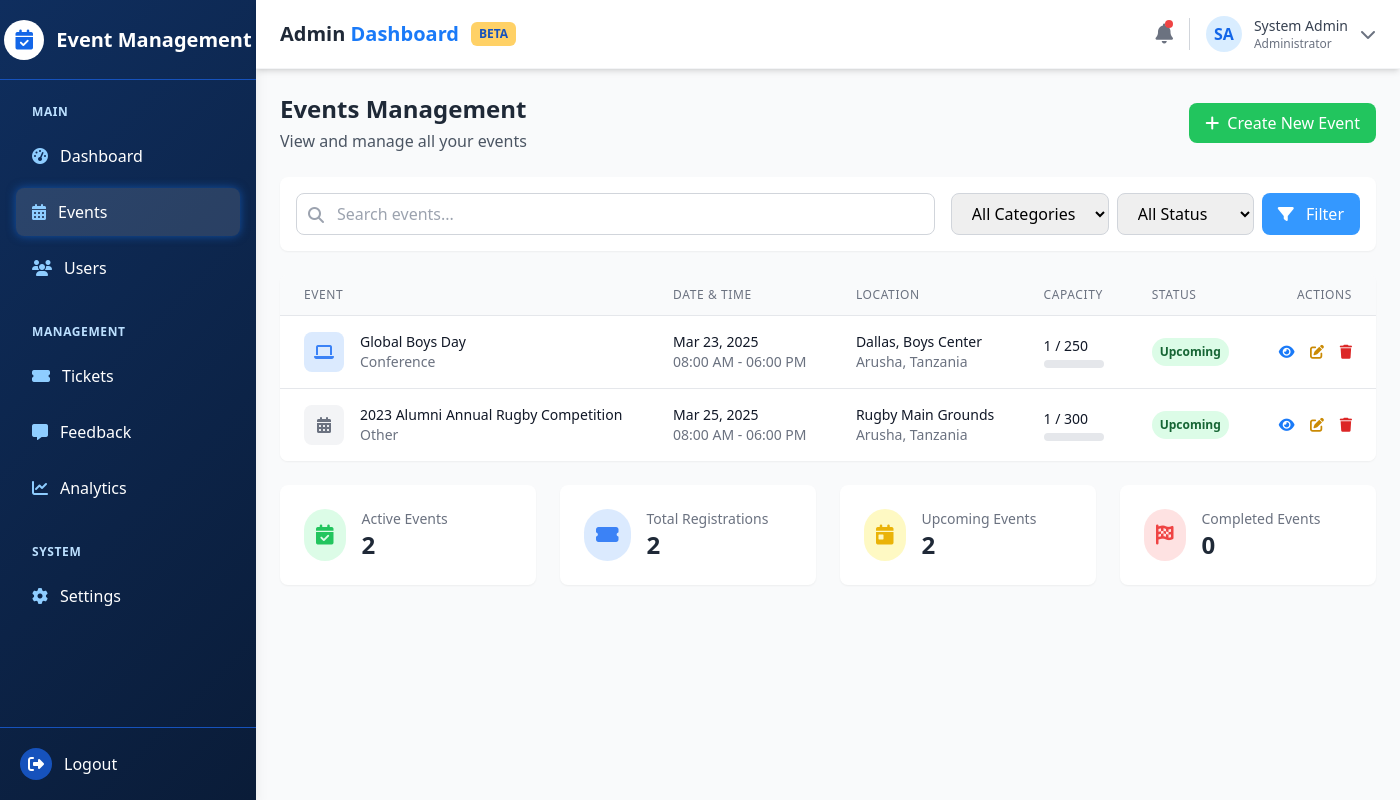
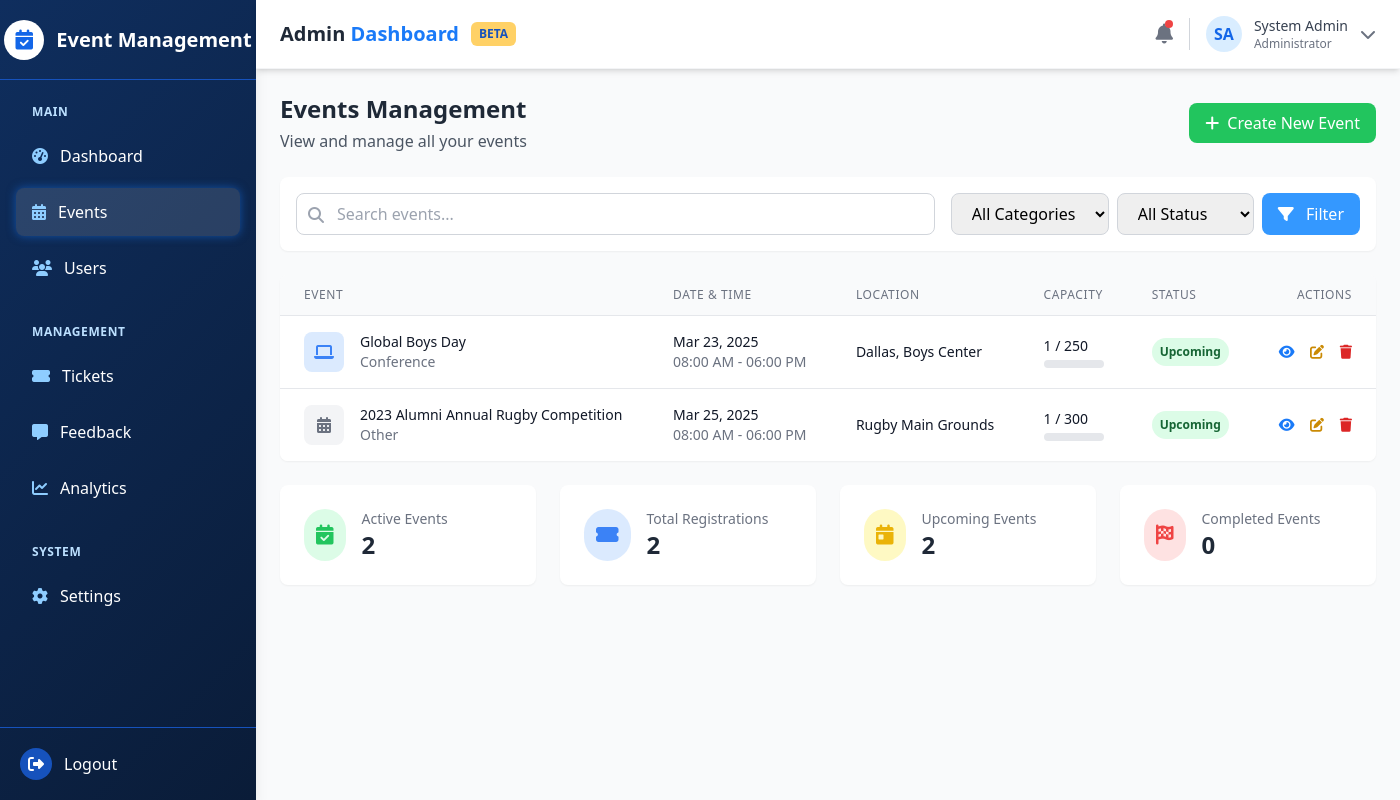
Before and after one commit to chaaiitanya/event-management-team9, a Django app: page /events/ in a window 1400 px wide. Run offline with Django 5.2, Linux system fonts and the light colour scheme; a user stored in the database is signed in; data comes from the database, SQL or seed files in the repository; parts of the project's set-up code (start-up, migrations or seed data) failed here and were passed over; some libraries are stand-ins or nearby versions.

Commit message:
updated default event location

```diff
--- a/templates/events.html
+++ b/templates/events.html
@@ -116,7 +116,7 @@
                   </td>
                   <td class="px-6 py-4 whitespace-nowrap">
                     <div class="text-sm text-gray-900">{{ event.location }}</div>
-                    <div class="text-sm text-gray-500">Arusha, Tanzania</div>
+                    {% comment %} <div class="text-sm text-gray-500">Arusha, Tanzania</div> {% endcomment %}
                   </td>
                   <td class="px-6 py-4 whitespace-nowrap">
                     {% if event.capacity > 0 %}
```
